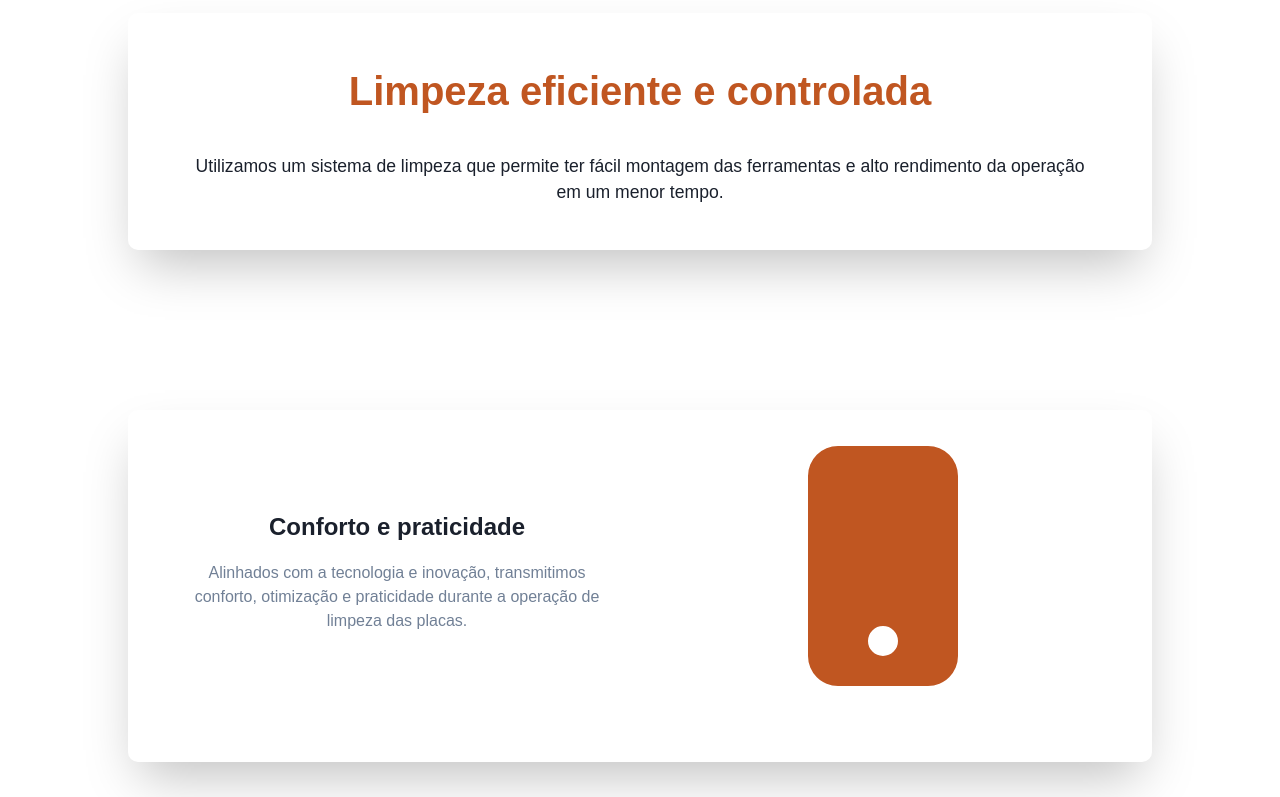
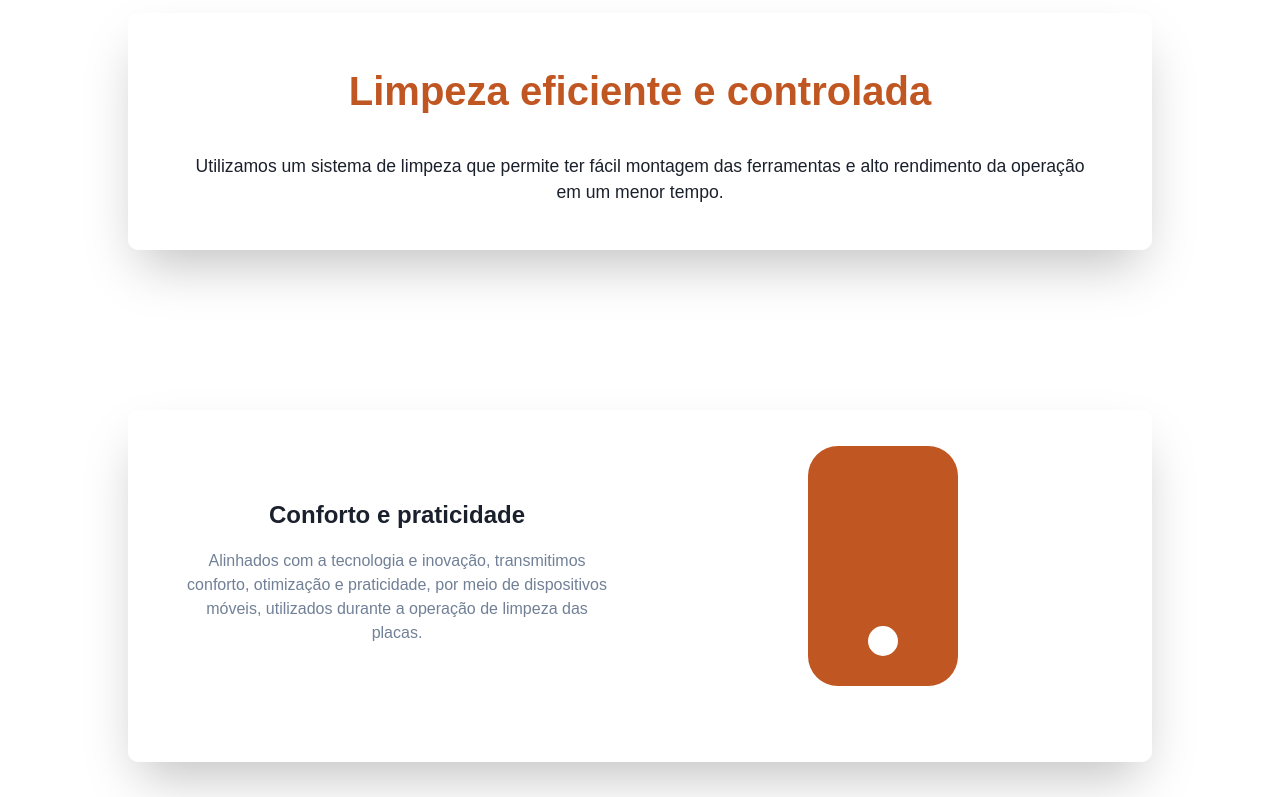
Before and after one commit to albertconceicao/relsolutions, a Next.js app: page / in a window 1280 px wide. Shown: the part 2000-2797 px from the top of the page. Built offline with nearby package versions, Linux system fonts and the light colour scheme.

Commit message:
add a box shadow in navbar

```diff
--- a/src/components/Header/index.tsx
+++ b/src/components/Header/index.tsx
@@ -58,7 +58,7 @@ export const Header = () => {
         return (
             <>
 
-                <Box bg="orange.400" h="7.3rem" pos="fixed" w="100%" top="0" right="0" left="0" zIndex={999}>
+                <Box bg="orange.400" h="7.3rem" pos="fixed" w="100%" top="0" right="0" left="0" zIndex={999} boxShadow="lg">
 
                     <Flex
                     as="header"
--- a/src/pages/index.tsx
+++ b/src/pages/index.tsx
@@ -178,7 +178,7 @@ export default function Home() {
                       >Conforto e praticidade</Text>
                       <Text as="p" p="4"  color="gray.500"
                       >
-                        Alinhados com a tecnologia e inovação, transmitimos conforto, otimização e praticidade durante a operação de limpeza das placas.
+                        Alinhados com a tecnologia e inovação, transmitimos conforto, otimização e praticidade, por meio de dispositivos móveis, utilizados durante a operação de limpeza das placas.
                       </Text>
                   </Box>
                   <Box mx="auto" my="auto">
@@ -241,7 +241,7 @@ export default function Home() {
                         O Robô da REL Solutions conta com sistema de carregamento solar, permitindo sua operação com duração de 8 a 10 horas de limpeza.
                       </Text> */}
                       <Text as="p" p="4"  color="gray.500"                      >
-                        Nosso método de limpeza permite limpar mais placas solares em menor tempo, em operações de limpeza que podem durar de 8 a 10 horas.
+                        Nosso método de limpeza permite limpar mais placas solares em menor tempo, em operações contínuas de limpeza que podem durar de 8 a 10 horas.
                       </Text>
                   </Box>
                   <Box mx="auto" my="auto">
--- a/src/pages/info.tsx
+++ b/src/pages/info.tsx
@@ -222,7 +222,7 @@ export default function Info () {
                             </Text> */}
                             <Text as="p" p="4"  color="gray.500"
                             >
-                                Limpezas e serviços prediais, visando a excelência, rapidez e sustentabilidade do serviço, de acordo com as necessidades dos clientes.
+                                Limpezas e serviços prediais, visando a excelência, rapidez e sustentabilidade do serviço, de acordo com as necessidades e demandas apresentadas pelos clientes.
                             </Text>
                         </Box>
                         <Box mx="auto" my="auto">
```
